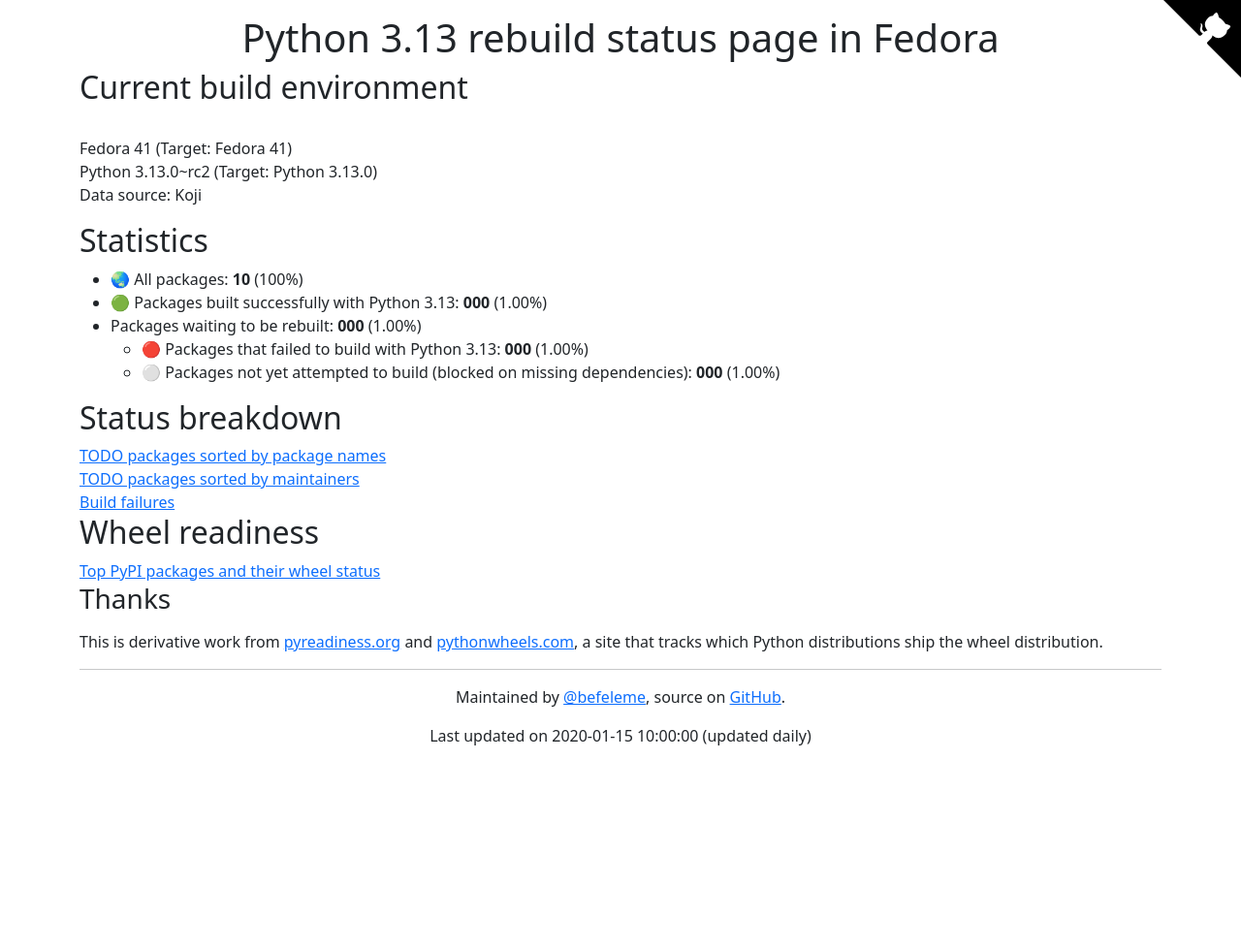
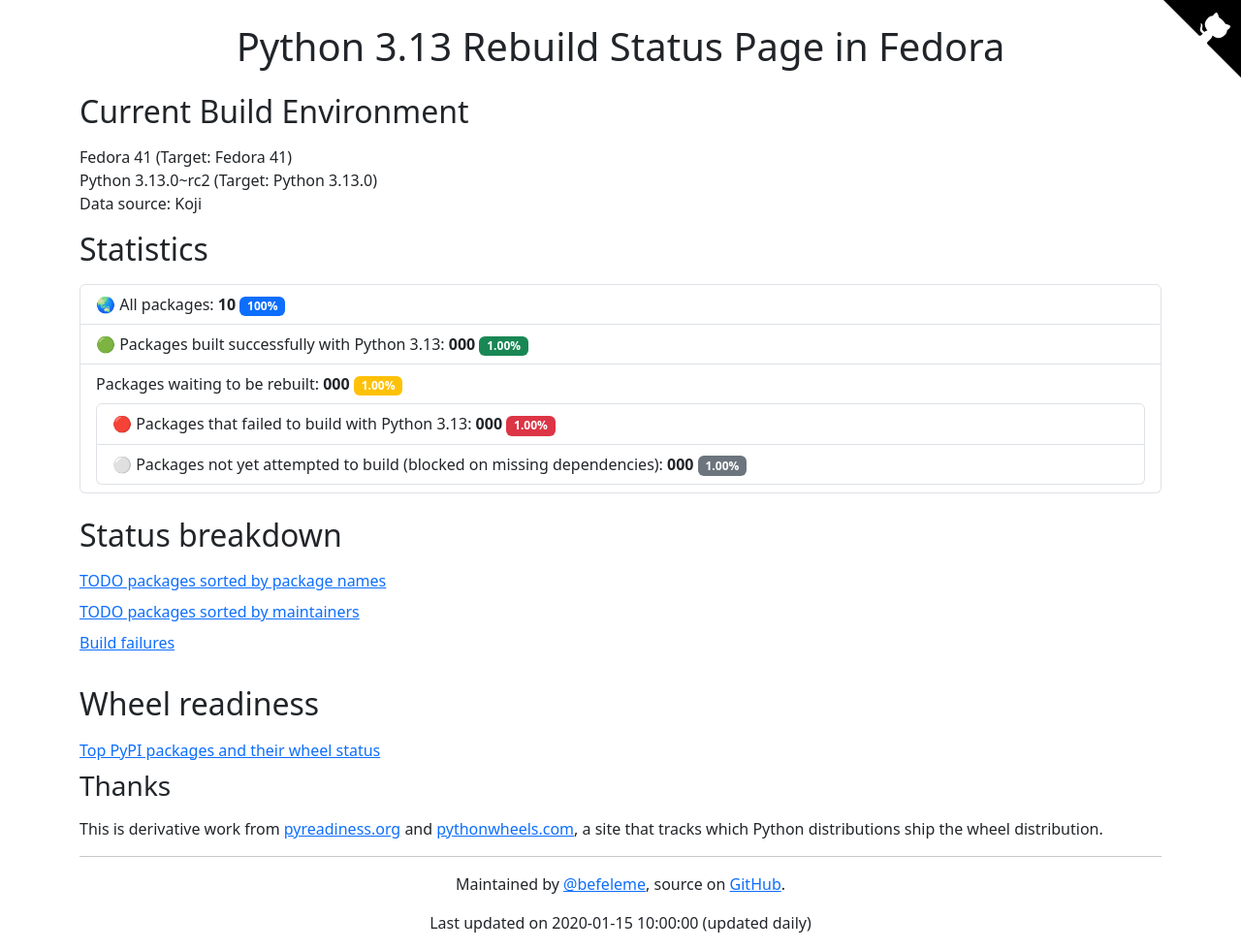
Before and after one commit to befeleme/fedora-python-rebuild-status, a Flask app: template templates/index.html in a window 1280 px wide. Shown: the whole page at 97% size. Before the commit the page ends 769 px from the top, so only its background shows below. Run offline with Flask 3, Linux system fonts and the light colour scheme; the template is opened without the code that fills it: most values are stand-ins (such as "Sample title", 1, 10 or a date in 2020); parts of the project's set-up code (start-up, migrations or seed data) failed here and were passed over.

Commit message:
Make use of Bootstrap features in the whole app

```diff
--- a/templates/base.html
+++ b/templates/base.html
@@ -34,7 +34,6 @@
     footer{text-align: center;}
     .center-block {max-height: 450px}
     .hidden {display: none}
-    tr:hover {background-color: #daecec;}
     @media (prefers-color-scheme: dark) {
       body {
         color: #ccc;
@@ -69,7 +68,7 @@
   <title>{% block title %}{% endblock %}</title>
 </head>
 <body>
-  <div class="container">
+  <div class="container mt-4">
     {% block content %}{% endblock %}
     <h3 class="mb-3">Thanks</h3>
     <p>This is derivative work from <a href="https://pyreadiness.org">pyreadiness.org</a> and <a href="https://pythonwheels.com/">pythonwheels.com</a>, a site that tracks which Python distributions ship the wheel distribution.</p>
--- a/templates/index.html
+++ b/templates/index.html
@@ -1,31 +1,63 @@
 {% extends "base.html" %}
 {% block title %}Python 3.13 rebuild status page in Fedora{% endblock %}
 {% block content %}
-<h1>Python 3.13 rebuild status page in Fedora</h1>
+<h1 class="mb-4">Python 3.13 Rebuild Status Page in Fedora</h1>
 
-<h2>Current build environment</h2><br>
-Fedora 41 (Target: Fedora 41)<br>
-Python 3.13.0~rc2 (Target: Python 3.13.0)<br>
-Data source: Koji</p>
+<h2 class="mb-3">Current Build Environment</h2>
+<p>
+    Fedora 41 (Target: Fedora 41)<br>
+    Python 3.13.0~rc2 (Target: Python 3.13.0)<br>
+    Data source: Koji
+</p>
 
-<h2>Statistics</h2>
-<ul>
-    <li>🌏 All packages: <b>{{ number_pkgs_to_rebuild + number_pkgs_success}}</b> (100%)</li>
-    <li>🟢 Packages built successfully with Python 3.13: <b>{{ number_pkgs_success }}</b> ({{ "{:.2f}%".format(number_pkgs_success*100/(number_pkgs_to_rebuild+number_pkgs_success)) }})</li>
-    <li>Packages waiting to be rebuilt: <b>{{ number_pkgs_to_rebuild }}</b>  ({{ "{:.2f}%".format(number_pkgs_to_rebuild*100/(number_pkgs_to_rebuild+number_pkgs_success)) }})
-        <ul>
-            <li>🔴 Packages that failed to build with Python 3.13: <b>{{ number_pkgs_failed }}</b> ({{ "{:.2f}%".format(number_pkgs_failed*100/(number_pkgs_to_rebuild+number_pkgs_success)) }})</li>
-            <li>⚪ Packages not yet attempted to build (blocked on missing dependencies): <b>{{ number_pkgs_waiting }}</b> ({{ "{:.2f}%".format(number_pkgs_waiting*100/(number_pkgs_to_rebuild+number_pkgs_success)) }})</li>
+
+<h2 class="mb-3">Statistics</h2>
+<ul class="list-group mb-4">
+    <li class="list-group-item">
+        🌏 All packages: <b>{{ number_pkgs_to_rebuild + number_pkgs_success }}</b>
+        <span class="badge bg-primary">100%</span>
+    </li>
+    <li class="list-group-item">
+        🟢 Packages built successfully with Python 3.13:
+        <b>{{ number_pkgs_success }}</b>
+        <span class="badge bg-success">
+            {{ "{:.2f}%".format(number_pkgs_success * 100 / (number_pkgs_to_rebuild + number_pkgs_success)) }}
+        </span>
+    </li>
+    <li class="list-group-item">
+        Packages waiting to be rebuilt:
+        <b>{{ number_pkgs_to_rebuild }}</b>
+        <span class="badge bg-warning">
+            {{ "{:.2f}%".format(number_pkgs_to_rebuild * 100 / (number_pkgs_to_rebuild + number_pkgs_success)) }}
+        </span>
+        <ul class="list-group mt-2">
+            <li class="list-group-item">
+                🔴 Packages that failed to build with Python 3.13:
+                <b>{{ number_pkgs_failed }}</b>
+                <span class="badge bg-danger">
+                    {{ "{:.2f}%".format(number_pkgs_failed * 100 / (number_pkgs_to_rebuild + number_pkgs_success)) }}
+                </span>
+            </li>
+            <li class="list-group-item">
+                ⚪ Packages not yet attempted to build (blocked on missing dependencies):
+                <b>{{ number_pkgs_waiting }}</b>
+                <span class="badge bg-secondary">
+                    {{ "{:.2f}%".format(number_pkgs_waiting * 100 / (number_pkgs_to_rebuild + number_pkgs_success)) }}
+                </span>
+            </li>
         </ul>
     </li>
 </ul>
 
-<h2>Status breakdown</h2>
-<a href="{{ url_for('packages') }}">TODO packages sorted by package names</a><br>
-<a href="{{ url_for('maintainers') }}">TODO packages sorted by maintainers</a><br>
-<a href="{{ url_for('failures') }}">Build failures</a><br>
+<h2 class="mb-3">Status breakdown</h2>
+<div class="list-group mb-4">
+<a href="{{ url_for('packages') }}" class="d-block mb-2">TODO packages sorted by package names</a>
+<a href="{{ url_for('maintainers') }}" class="d-block mb-2">TODO packages sorted by maintainers</a>
+<a href="{{ url_for('failures') }}" class="d-block mb-2">Build failures</a>
+</div>
 
-<h2>Wheel readiness</h2>
-<a href="{{ url_for('wheels')}}">Top PyPI packages and their wheel status</a>
-
+<h2 class="mb-3">Wheel readiness</h2>
+<div>
+<a href="{{ url_for('wheels')}}" class="d-block mb-2">Top PyPI packages and their wheel status</a>
+</div>
 {% endblock %}
--- a/templates/wheels.html
+++ b/templates/wheels.html
@@ -36,7 +36,7 @@
 {% endblock %}
 {% block title %}Python {{ major }} Wheels Readiness - Python {{ major }} support table for most popular Python packages{% endblock %}
 {% block content %}
-<a href="{{ url_for('index') }}">Take me home</a><br>
+<a href="{{ url_for('index') }}" class="btn btn-primary mb-3"> &lt&lt&lt Home</a>
 <div class="row">
   <div class="col-sm-12 col-md-12">
     <h1>Python {{ major }} Wheels Readiness</h1>
@@ -89,9 +89,9 @@
       <div class="panel-heading">
         <h3 class="panel-title text-center">
           {% if loop.first %}
-          <span class="glyphicon glyphicon-list"></span> Top {{ column|length }}
+          Top {{ column|length }}
           {% else %}
-          <span class="glyphicon glyphicon-list"></span> Top {{ column|length * (loop.index - 1) }} - {{ column|length * loop.index }}
+          Top {{ column|length * (loop.index - 1) }} - {{ column|length * loop.index }}
           {% endif %}
         </h3>
       </div>
```
Also changed, not shown: templates/failures.html (+20 -11 lines), templates/maintainers.html (+13 -7 lines), templates/packages.html (+13 -8 lines).
